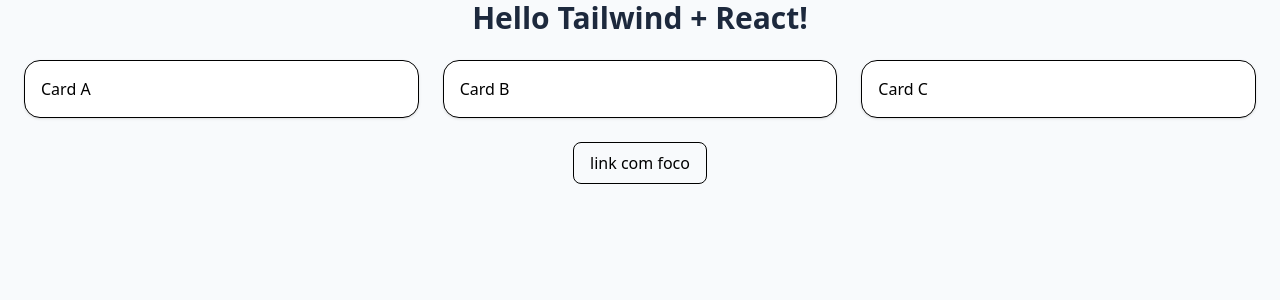
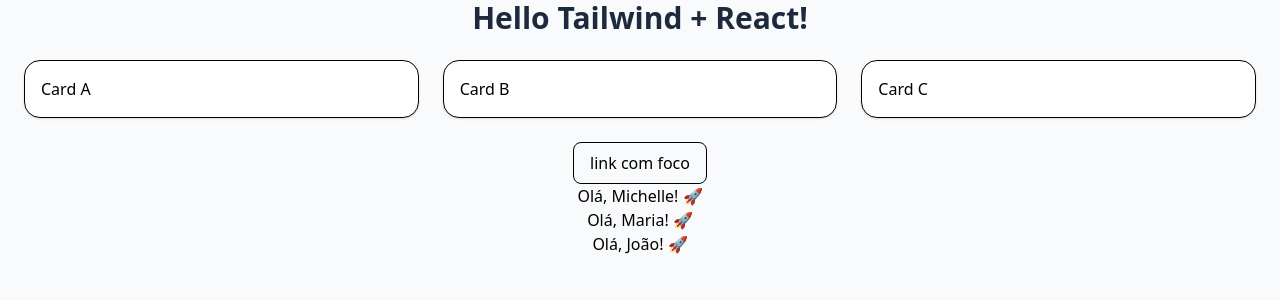
Before and after one commit to dressmarktplace/aulas-react, a React (Vite) app: page / in a window 1280 px wide. Shown: the top 300 px of the page. Built offline with nearby package versions, Linux system fonts and the light colour scheme.

Commit message:
Criado componente Hello

```diff
--- a/src/App.jsx
+++ b/src/App.jsx
@@ -1,3 +1,5 @@
+import { Hello } from "./components/Hello";
+
 const App = () => {
   return (
     <main className="min-h-dvh place-items-center bg-slate-50">
@@ -20,6 +22,10 @@ const App = () => {
       <a className="inline-block px-4 py-2 rounded-lg border houver:bg-slate-300 transition-all focus:ring-2 focus:ring-blue-500">
         link com foco
         </a>
+
+        <Hello name="Michelle" />
+        <Hello name="Maria" />
+        <Hello name="João" />
     </main>
   );
 }
--- /dev/null
+++ b/src/components/Hello/index.jsx
@@ -0,0 +1,5 @@
+export const Hello = ({ name = "Mentes Brilhantes"}) => {
+    return (
+        <h2 className="text-x1">Olá, {name}! 🚀 </h2>
+    )
+}
```
